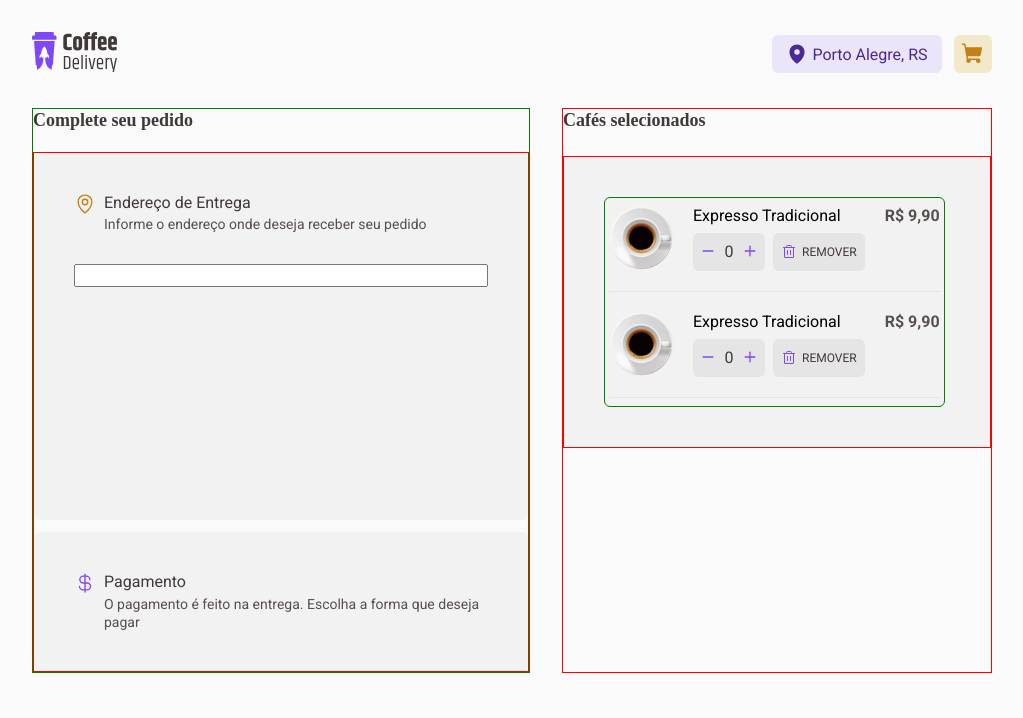
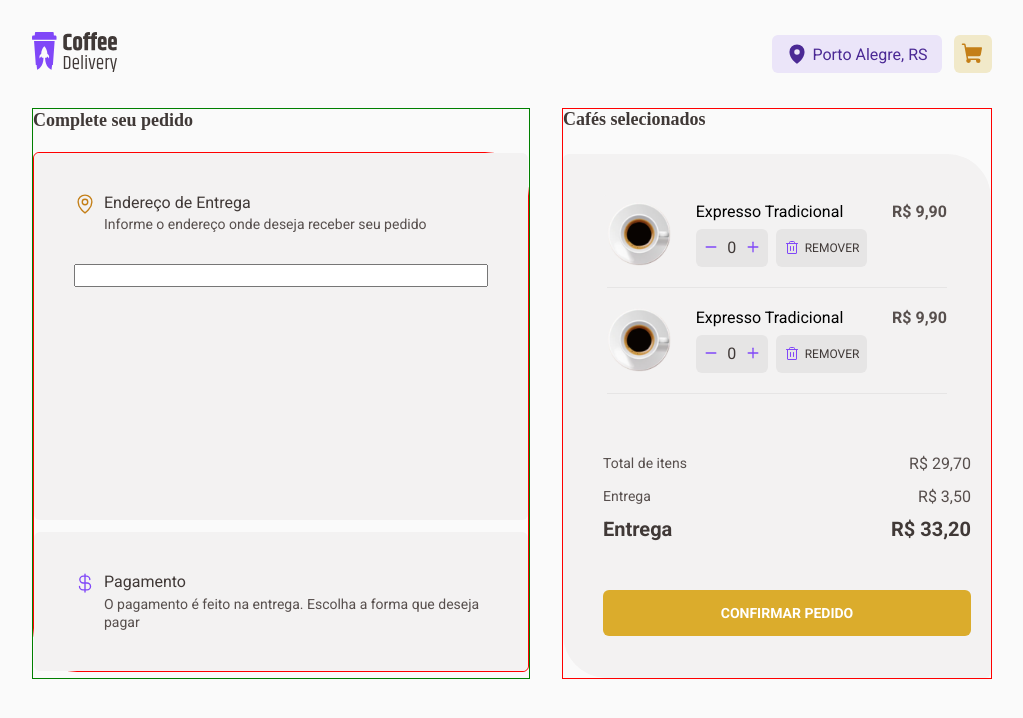
Before and after one commit to arthur-carminatti/Coffe-Delivery, a React (Vite) app: page /checkout in a window 1280 px wide. Shown: the top 718 px of the page, without its empty margins (128-1151 px from the left). Built offline with nearby package versions, Linux system fonts and the light colour scheme.

Commit message:
Checkout style

```diff
--- a/src/pages/Checkout/index.tsx
+++ b/src/pages/Checkout/index.tsx
@@ -6,11 +6,16 @@ import {
     BoxPayContainer,
     BoxTwoCheckoutContainer,
     CheckoutContainer,
+    CoffeConfirmButtonContainer,
+    CoffeDeliveryContainer,
     CoffeRemoveContainer,
     CoffeSelectedActionsContainer,
     CoffeSelectedContainer,
     CoffeSelectedDetailsContainer,
     CoffeSelectedInfoContainer,
+    CoffeSummaryContainer,
+    CoffeTotalContainer,
+    CoffeTotalItensContainer,
     FrameOneContainer,
     FrameTwoContainer,
     InputBoxAdressContainer,
@@ -114,6 +119,27 @@ export function Checkout() {
                         </CoffeSelectedInfoContainer>
 
                     </CoffeSelectedContainer>
+
+                    <CoffeSummaryContainer>
+                        <CoffeTotalItensContainer>
+                            <p>Total de itens</p>
+                            <span>R$ 29,70</span>
+                        </CoffeTotalItensContainer>
+
+                        <CoffeDeliveryContainer>
+                            <p>Entrega</p>
+                            <span>R$ 3,50</span>
+                        </CoffeDeliveryContainer>
+
+                        <CoffeTotalContainer>
+                            <p>Entrega</p>
+                            <span>R$ 33,20</span>
+                        </CoffeTotalContainer>
+                    </CoffeSummaryContainer>
+
+                    <CoffeConfirmButtonContainer>
+                        <p>CONFIRMAR PEDIDO</p>
+                    </CoffeConfirmButtonContainer>
                 </BoxTwoCheckoutContainer>
             </FrameTwoContainer>
         </CheckoutContainer>
--- a/src/pages/Checkout/styles.ts
+++ b/src/pages/Checkout/styles.ts
@@ -39,6 +39,7 @@ export const BoxOneCheckoutContainer = styled.div`
     gap: 12px;
     min-width: 260px;
     border: 1px solid red;
+    border-radius: 6px 44px;
 `
 export const BoxAdressContainer = styled.div`
     display: flex;
@@ -180,17 +181,19 @@ export const TitleTwoCheckoutContainer = styled.div`
 `
 
 export const BoxTwoCheckoutContainer = styled.div`
-    border: 1px solid red;
+    border-radius: 6px 44px;
     width: 100%;
+    height: 100%;
 
     padding: 40px;
     background: ${props => props.theme["white-200"]};
     display: flex;
+    flex-direction: column;
+
+    gap: 48px;
 `
 
 export const CoffeSelectedContainer = styled.div`
-    border: 1px solid green;
-
     display: flex;
     flex-direction: column;
     justify-content: space-between;
@@ -271,3 +274,91 @@ export const CoffeSelectedDetailsContainer = styled.div`
     padding: 0px;
     gap: 8px;
 `
+
+export const CoffeSummaryContainer = styled.div`
+    display: flex;
+    flex-direction: column;
+    justify-content: center;
+    align-items: flex-start;
+    padding: 0px;
+    gap: 12px;
+
+    width: 368px;
+    height: 92px;
+`
+
+export const CoffeTotalItensContainer = styled.div`
+    display: flex;
+    justify-content: space-between;
+    align-items: center;
+    padding: 0px;
+    gap: 8px;
+
+    width: 368px;
+    height: 21px;
+
+    P {
+        font-size: 14px;
+        display: flex;
+        align-items: center;
+        color: #574F4D;
+    }
+
+    span {
+        font-weight: 400;
+        font-size: 16px;
+        display: flex;
+        align-items: center;
+        color: #574F4D;
+    }
+`
+
+export const CoffeDeliveryContainer = styled(CoffeTotalItensContainer)`
+`
+
+export const CoffeTotalContainer = styled(CoffeTotalItensContainer)`
+    p {
+        font-weight: 700;
+        font-size: 20px;
+
+        display: flex;
+        align-items: center;
+
+        color: #403937;
+    }
+
+    span {
+        font-weight: 700;
+        font-size: 20px;
+
+        display: flex;
+        align-items: center;
+
+        color: #403937;
+    }
+`
+
+export const CoffeConfirmButtonContainer = styled.button`
+    display: flex;
+    justify-content: center;
+    align-items: center;
+    padding: 12px 8px;
+    gap: 4px;
+    border: 0;
+
+    width: 368px;
+    height: 46px;
+
+    background: #DBAC2C;
+    border-radius: 6px;
+
+    p {
+        font-weight: 700;
+        font-size: 14px;
+        line-height: 160%;
+
+        text-transform: uppercase;
+
+        color: #FFFFFF;
+    }
+`
```
